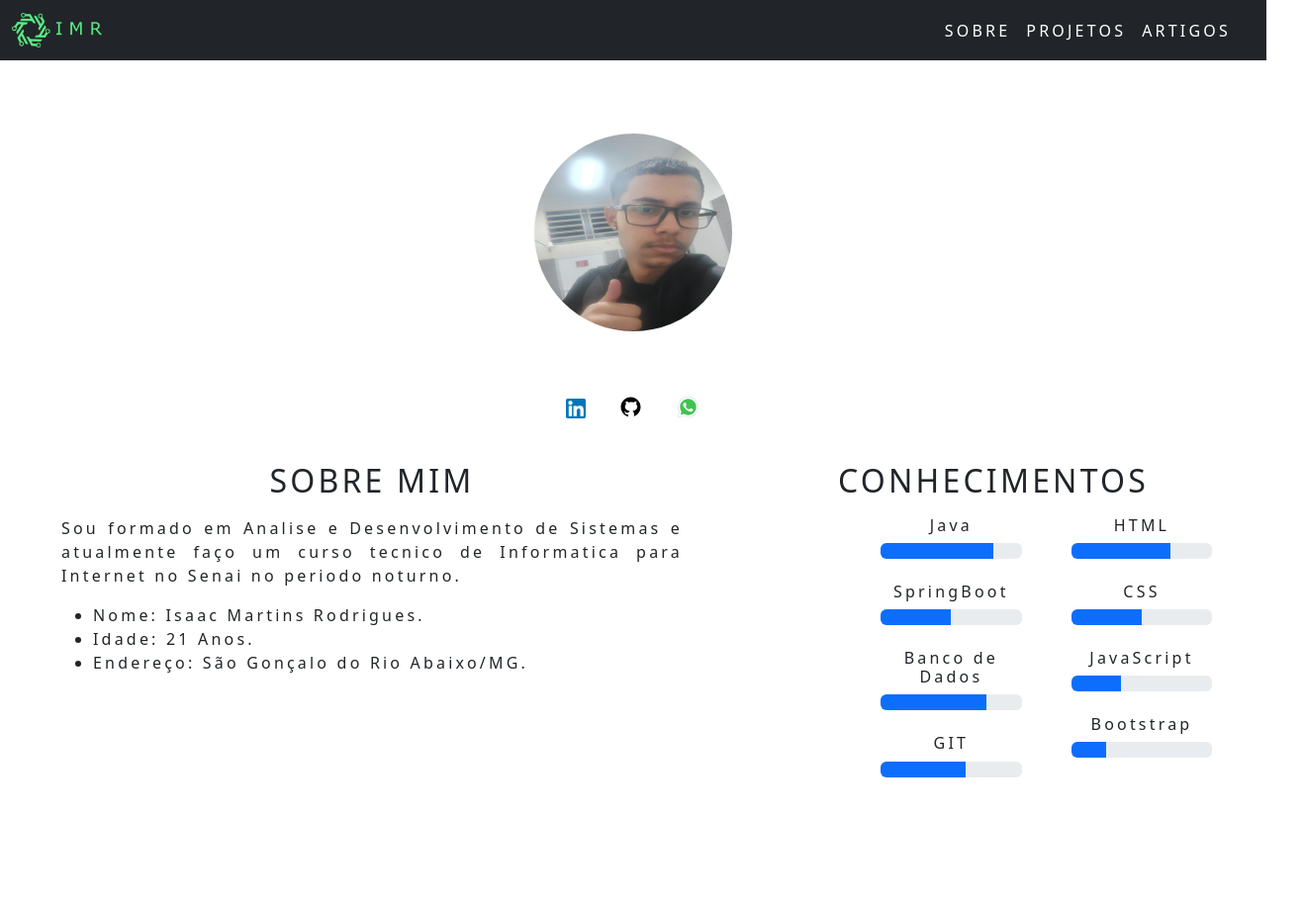
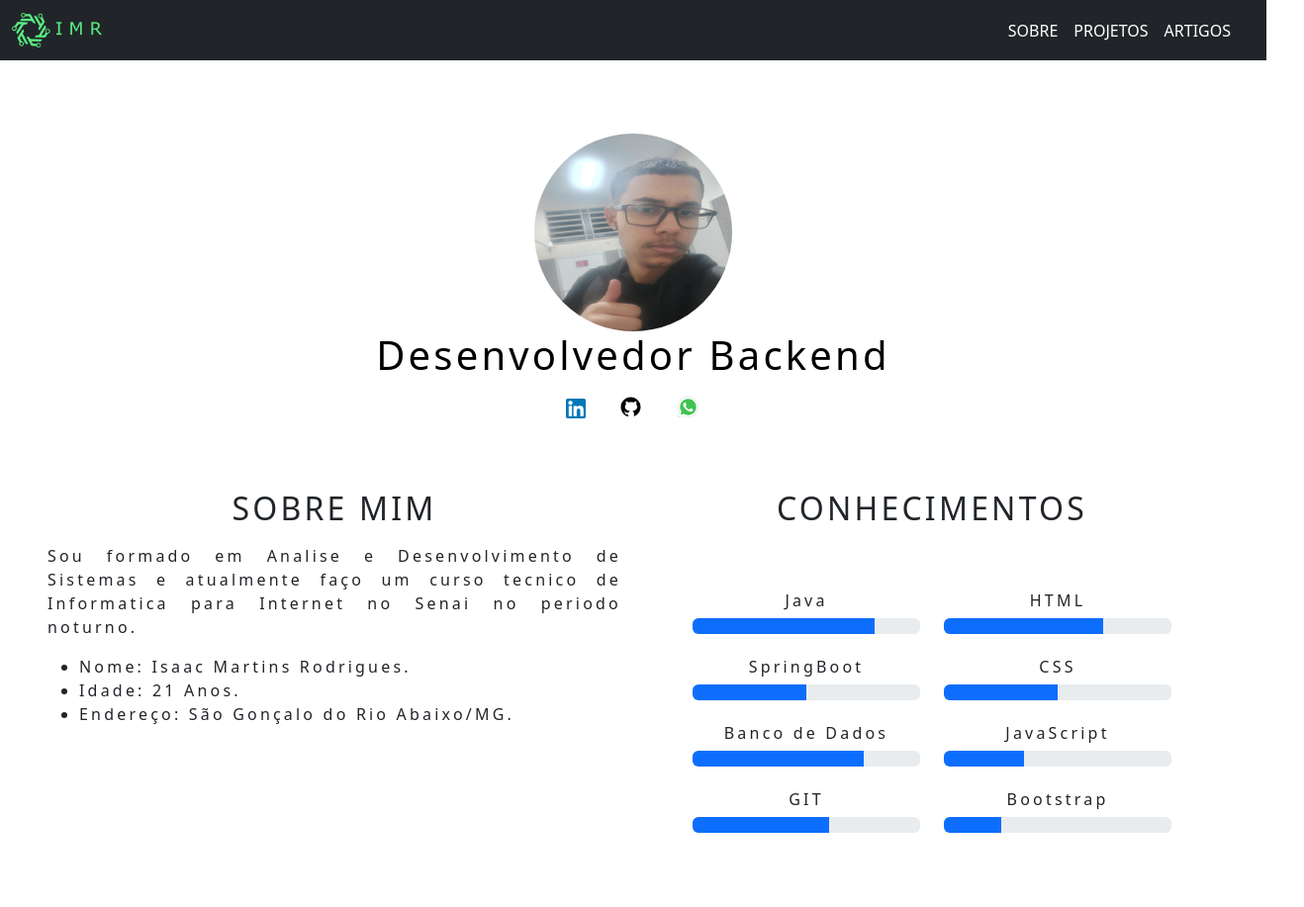
Before and after one commit to IsaacMRodrigues/isaacmrodrigues.github.io, a website: page index.html in a window 1280 px wide. Shown: the top 917 px of the page at 99% size, 1318 px wide, since content can reach past the window. Drawn offline with nearby package versions, Linux system fonts and the light colour scheme.

Commit message:
deixando o site portfolio

```diff
--- a/index.html
+++ b/index.html
@@ -14,7 +14,7 @@
 </head>
 
 <body>
-    <nav class="navbar navbar-expand-lg navbar-dark bg-dark fixed-top custom-letter-spacing">
+    <nav class="navbar navbar-expand-lg navbar-dark bg-dark fixed-top">
         <div class="container-fluid">
             <a class="navbar-brand" href="#inicio">
                 <img src="./src/images/svg20.png" class="logo-img" alt="Logo">
@@ -50,7 +50,7 @@
     <section id="inicio" class="custom-letter-spacing">
         <div class="container center">
             <img src="./src/images/perfil.jpeg" class="perfil-img margin-topo4 img-fluid">
-            <h1>Desenvolvedor Backend</h1>
+            <h1 class="elamsm">Desenvolvedor Backend</h1>
             <a href="https://www.linkedin.com/in/isaacmrodrigues" class="btn" target="_blank"><img
                     src="./src/images/linkedin.png" class="icon-contat"></a>
             <a href="https://github.com/IsaacMRodrigues" class="btn" target="_blank"><img src="./src/images/github.svg"
@@ -58,8 +58,9 @@
             <a href="https://wa.me/qr/IUFDK3ITFLZ4C1" class="btn" target="_blank"><img src="./src/images/whatsapp.svg"
                     class="icon-contat icon-justify-contat"></a>
         </div>
-        <div class="container-fluid pt-1 d-flex">
-            <div class="col-lg-6 mt-3 margin-left">
+        <div class="row row-cols-1 row-cols-md-2 g-4 p-5 ">
+            <div class="col">
+                <div>
                     <div>
                         <p>
                         <h2 class="center">SOBRE MIM</h2>
@@ -74,12 +75,15 @@
                         </ul>
                     </div>
                 </div>
-            <div class="col-lg-6 mt-3">
+            </div>
+            <div class="col">
+                <div>
+                    <div class="card-body center">
                         <p>
                         <h2 class="center">CONHECIMENTOS</h2>
                         </p>
-                <div class="d-flex margin-left3 center">
-                    <div class="col-lg-4">
+                        <div class="row row-cols-1 row-cols-md-2 g-4 p-5 ">
+                        <div class="col-lg-6">
                             <h6 class="center">Java</h6>
                             <div class="progress" role="progressbar" aria-label="Example with label" aria-valuenow="25"
                                 aria-valuemin="0" aria-valuemax="100">
@@ -105,7 +109,7 @@
                             </div>
                             <br>
                         </div>
-                    <div class="col-lg-4 margin-left">
+                        <div class="col-lg-6 justify-content-end">
                             <h6 class="center">HTML</h6>
                             <div class="progress" role="progressbar" aria-label="Example with label" aria-valuenow="25"
                                 aria-valuemin="0" aria-valuemax="100">
@@ -133,6 +137,10 @@
                     </div>
                 </div>
             </div>
+
+
+            </div>
+
     </section>
     <section id="projetos" style="padding-top: 75px;">
         <h1 class="center elamsm">PROJETOS</h1>
@@ -182,8 +190,7 @@
                     <div class="card-body center">
                         <h5 class="card-title">Em Desenvolvimento</h5>
                         <p class="card-text">. . .</p>
-                        <a href="#projetos" target="_blank"
-                            class="btn btn-primary">Saiba mais</a>
+                        <a href="#projetos" target="_blank" class="btn btn-primary">Saiba mais</a>
                     </div>
                 </div>
             </div>
@@ -192,8 +199,7 @@
                     <div class="card-body center">
                         <h5 class="card-title">Em Desenvolvimento</h5>
                         <p class="card-text">. . .</p>
-                        <a href="#projetos" target="_blank"
-                            class="btn btn-primary">Saiba mais</a>
+                        <a href="#projetos" target="_blank" class="btn btn-primary">Saiba mais</a>
                     </div>
                 </div>
             </div>
@@ -204,7 +210,8 @@
             <div class="carousel-inner">
                 <h1 class="z-3 position-absolute mt-3 text-center w-100">ARTIGOS</h1>
                 <div class="carousel-item active">
-                <img src="https://wallpapers.com/images/featured/valorant-305kescxw5dpup7y.jpg" class="d-block w-100 borrada img-fluid" alt="Jogos">
+                    <img src="https://wallpapers.com/images/featured/valorant-305kescxw5dpup7y.jpg"
+                        class="d-block w-100 borrada img-fluid" alt="Jogos">
                     <div class="carousel-caption d-none d-md-block">
                         <h3 class="margin-topo2">Jogos</h3>
                         <p>Ultimos jogos que joguei.</p>
@@ -212,7 +219,8 @@
                     </div>
                 </div>
                 <div class="carousel-item">
-                <img src="https://images3.alphacoders.com/131/1317663.jpg" class="d-block w-100 borrada img-fluid" alt="Filmes">
+                    <img src="https://images3.alphacoders.com/131/1317663.jpg" class="d-block w-100 borrada img-fluid"
+                        alt="Filmes">
                     <div class="carousel-caption d-none d-md-block">
                         <h3 class="margin-topo2">Filmes</h3>
                         <p>Filmes que achei bom.</p>
@@ -220,7 +228,8 @@
                     </div>
                 </div>
                 <div class="carousel-item">
-                <img src="https://cdn.autonomous.ai/static/upload/images/common/upload/20200930/6f2cce37d2c.jpg" class="d-block w-100 borrada" alt="PC">
+                    <img src="https://cdn.autonomous.ai/static/upload/images/common/upload/20200930/6f2cce37d2c.jpg"
+                        class="d-block w-100 borrada" alt="PC">
                     <div class="carousel-caption d-none d-md-block">
                         <h3 class="margin-topo2">PC</h3>
                         <p>Config do meu pc.</p>
@@ -228,11 +237,13 @@
                     </div>
                 </div>
             </div>
-            <button class="carousel-control-prev" type="button" data-bs-target="#carouselExampleCaptions" data-bs-slide="prev">
+            <button class="carousel-control-prev" type="button" data-bs-target="#carouselExampleCaptions"
+                data-bs-slide="prev">
                 <span class="carousel-control-prev-icon" aria-hidden="true"></span>
                 <span class="visually-hidden">Previous</span>
             </button>
-            <button class="carousel-control-next" type="button" data-bs-target="#carouselExampleCaptions" data-bs-slide="next">
+            <button class="carousel-control-next" type="button" data-bs-target="#carouselExampleCaptions"
+                data-bs-slide="next">
                 <span class="carousel-control-next-icon" aria-hidden="true"></span>
                 <span class="visually-hidden">Next</span>
             </button>
--- a/src/css/style.css
+++ b/src/css/style.css
@@ -5,7 +5,6 @@
 .logo-img {
   width: 91px;
   height: 35px;
-  ;
 }
 
 .perfil-img {
@@ -23,6 +22,10 @@ section {
   width: 100%;
 }
 
+nav{
+  display: flex;
+}
+
 @media (max-width: 768px) {
   section {
     height: auto;
@@ -34,12 +37,12 @@ section {
   }
 }
 
-.content {
+/* .content {
   margin-left: auto;
   margin-right: auto;
   max-width: 2000px;
   margin-top: 46px
-}
+} */
 
 .center {
   text-align: center;
@@ -80,8 +83,6 @@ section h1{
   display: flex;
 }
 
-
-
 .color-white {
   color: white;
 }
@@ -106,7 +107,6 @@ section h1{
 .borrada {
   filter: blur();
 }
-
 
 .icon-contat {
   width: 20px;
```
Also changed, not shown: src/pages/articles.html (+3 -7 lines). Lines whose indentation alone changed are shown as unchanged.
